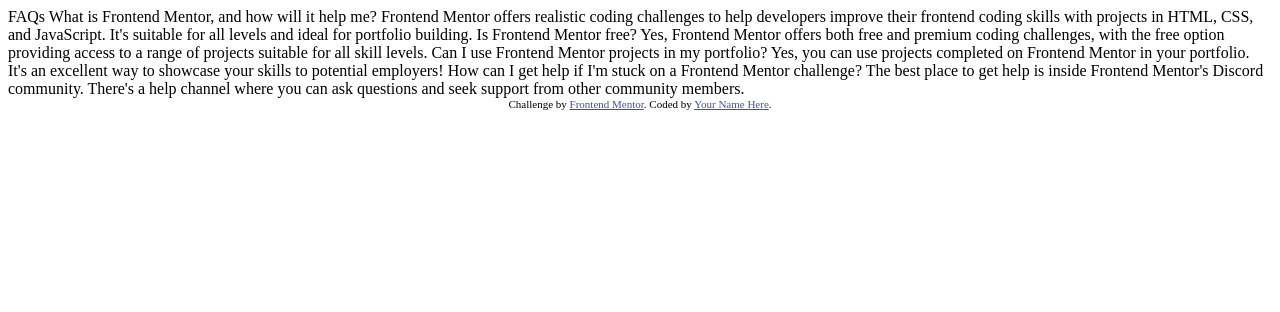
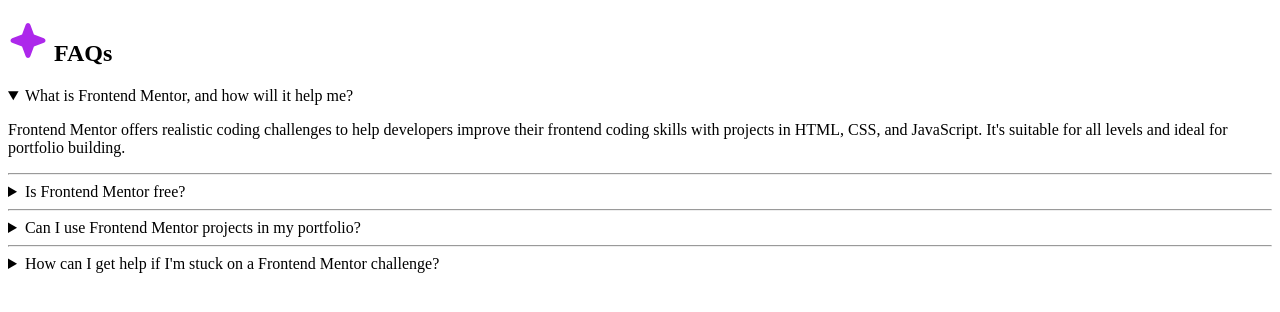
Before and after one commit to dave-cross/Frontend-Mentor-faq-accordion-profile-solution, a plain HTML site: page index.html in a window 1280 px wide. Drawn offline with Linux system fonts and the light colour scheme.

Commit message:
feat(faq): add markup

```diff
--- a/index.html
+++ b/index.html
@@ -1,48 +1,82 @@
 <!DOCTYPE html>
 <html lang="en">
-<head>
-  <meta charset="UTF-8">
-  <meta name="viewport" content="width=device-width, initial-scale=1.0"> <!-- displays site properly based on user's device -->
+  <head>
+    <meta charset="UTF-8" />
+    <meta name="viewport" content="width=device-width, initial-scale=1.0" />
+    <!-- displays site properly based on user's device -->
 
-  <link rel="icon" type="image/png" sizes="32x32" href="./assets/images/favicon-32x32.png">
+    <link
+      rel="icon"
+      type="image/png"
+      sizes="32x32"
+      href="./assets/images/favicon-32x32.png"
+    />
 
-  <title>Frontend Mentor | FAQ accordion</title>
+    <title>Frontend Mentor | FAQ accordion</title>
+  </head>
+  <body>
+    <main>
+      <article class="faq">
+        <h1>
+          <img src="assets/images/icon-star.svg" alt="" />
+          FAQs
+        </h1>
+        <div class="faq__content">
+          <details name="faq" open>
+            <summary>What is Frontend Mentor, and how will it help me?</summary>
+            <div>
+              <p>
+                Frontend Mentor offers realistic coding challenges to help
+                developers improve their frontend coding skills with projects in
+                HTML, CSS, and JavaScript. It's suitable for all levels and
+                ideal for portfolio building.
+              </p>
+            </div>
+          </details>
+          <hr />
+          <details name="faq">
+            <summary>Is Frontend Mentor free?</summary>
+            <div>
+              <p>
+                Yes, Frontend Mentor offers both free and premium coding
+                challenges, with the free option providing access to a range of
+                projects suitable for all skill levels.
+              </p>
+            </div>
+          </details>
+          <hr />
+          <details name="faq">
+            <summary>
+              Can I use Frontend Mentor projects in my portfolio?
+            </summary>
+            <div>
+              <p>
+                Yes, you can use projects completed on Frontend Mentor in your
+                portfolio. It's an excellent way to showcase your skills to
+                potential employers!
+              </p>
+            </div>
+          </details>
+          <hr />
+          <details name="faq">
+            <summary>
+              How can I get help if I'm stuck on a Frontend Mentor challenge?
+            </summary>
+            <div>
+              <p>
+                The best place to get help is inside Frontend Mentor's Discord
+                community. There's a help channel where you can ask questions
+                and seek support from other community members.
+              </p>
+            </div>
+          </details>
+        </div>
+      </article>
+    </main>
 
-  <!-- Feel free to remove these styles or customise in your own stylesheet 👍 -->
-  <style>
-    .attribution { font-size: 11px; text-align: center; }
-    .attribution a { color: hsl(228, 45%, 44%); }
-  </style>
-</head>
-<body>
-
-  FAQs
-
-  What is Frontend Mentor, and how will it help me?
-
-  Frontend Mentor offers realistic coding challenges to help developers improve their
-  frontend coding skills with projects in HTML, CSS, and JavaScript. It's suitable for
-  all levels and ideal for portfolio building.
-
-  Is Frontend Mentor free?
-
-  Yes, Frontend Mentor offers both free and premium coding challenges, with the free
-  option providing access to a range of projects suitable for all skill levels.
-
-  Can I use Frontend Mentor projects in my portfolio?
-
-  Yes, you can use projects completed on Frontend Mentor in your portfolio. It's an excellent
-  way to showcase your skills to potential employers!
-
-  How can I get help if I'm stuck on a Frontend Mentor challenge?
-
-  The best place to get help is inside Frontend Mentor's Discord community. There's a help
-  channel where you can ask questions and seek support from other community members.
-
-
-  <div class="attribution">
+    <!-- <div class="attribution">
     Challenge by <a href="https://www.frontendmentor.io?ref=challenge" target="_blank">Frontend Mentor</a>.
-    Coded by <a href="#">Your Name Here</a>.
-  </div>
-</body>
+    Coded by <a href="#">Dave Cross</a>.
+  </div> -->
+  </body>
 </html>
```
